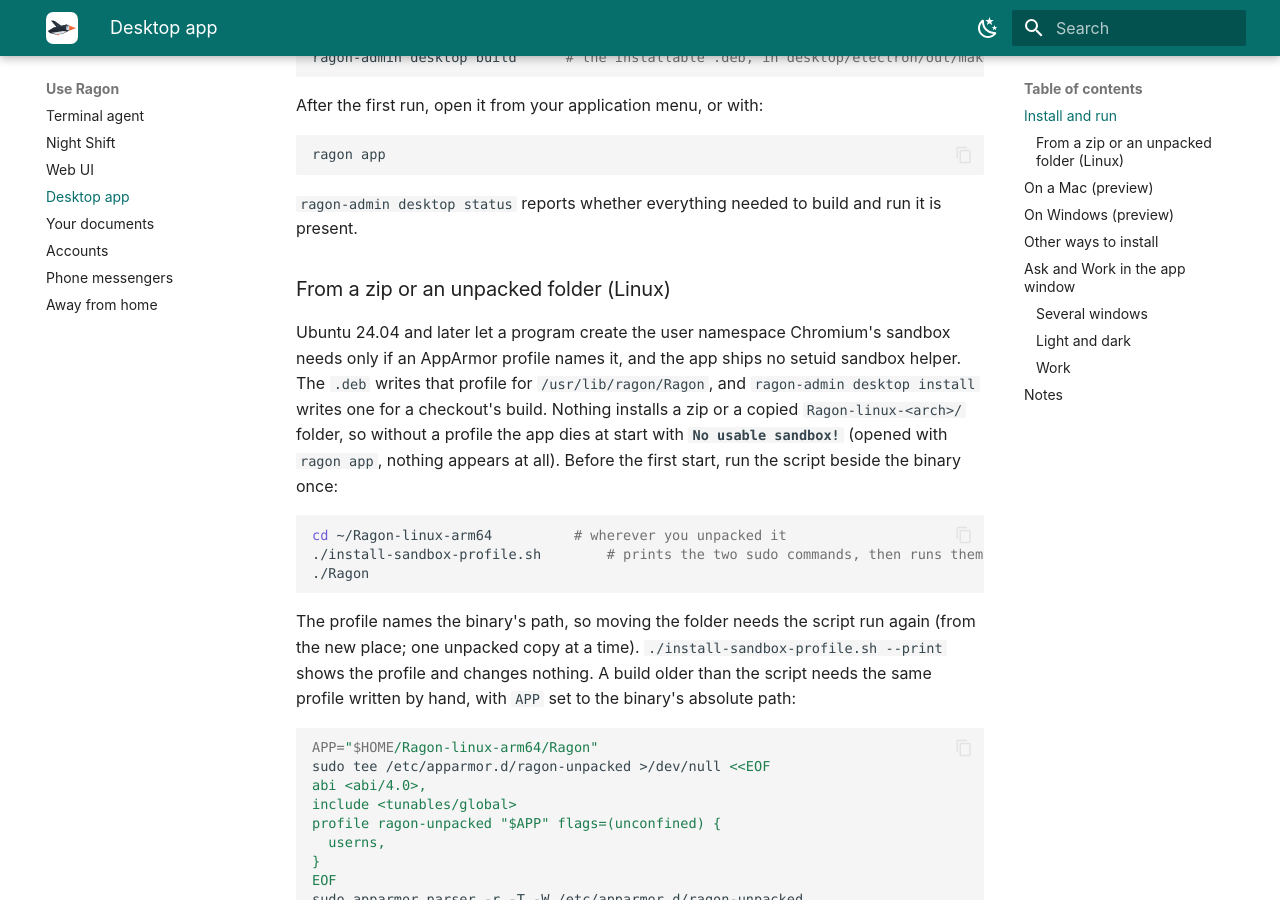
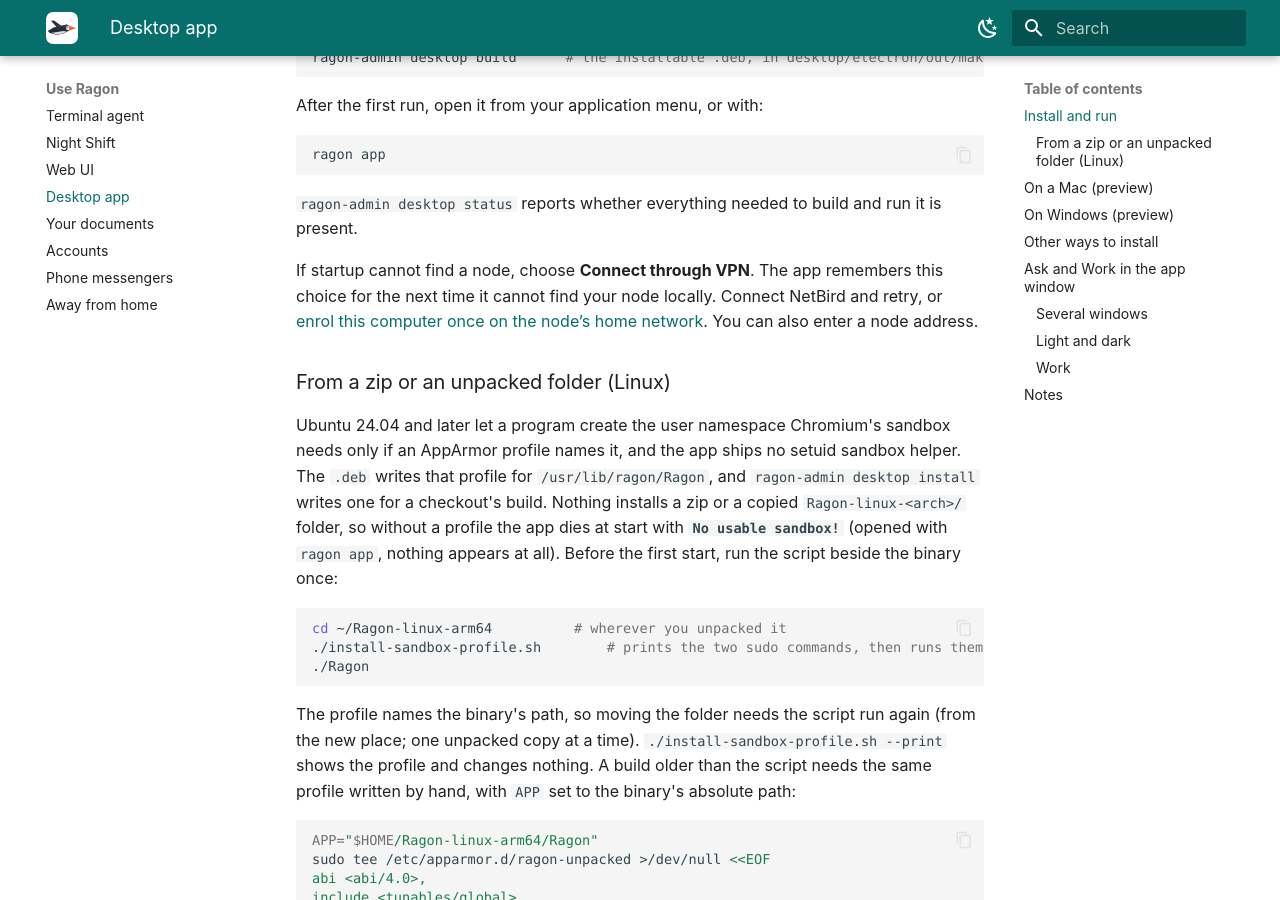
Before and after one commit to dreamference/ragon, an MkDocs documentation site: the page built from docs/desktop.md, in a window 1280 px wide and 900 px high, scrolled down 913 px. Built offline with MkDocs 1.6.1 and Material for MkDocs 9.7.7, drawn with Linux system fonts in a browser that asks for light colours.

Commit message:
docs: explain desktop VPN recovery
Ragon-Tokens: 0

````diff
--- a/docs/desktop.md
+++ b/docs/desktop.md
@@ -43,6 +43,8 @@ ragon app
 ```
 
 `ragon-admin desktop status` reports whether everything needed to build and run it is present.
+
+If startup cannot find a node, choose **Connect through VPN**. The app remembers this choice for the next time it cannot find your node locally. Connect NetBird and retry, or [enrol this computer once on the node’s home network](remote.md#how-do-i-join-a-laptop-on-the-same-network). You can also enter a node address.
 
 ### From a zip or an unpacked folder (Linux)
 
````
